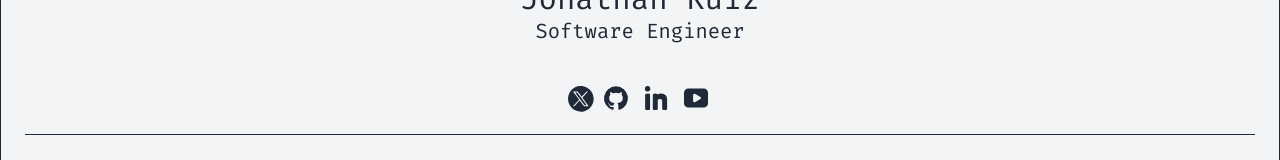
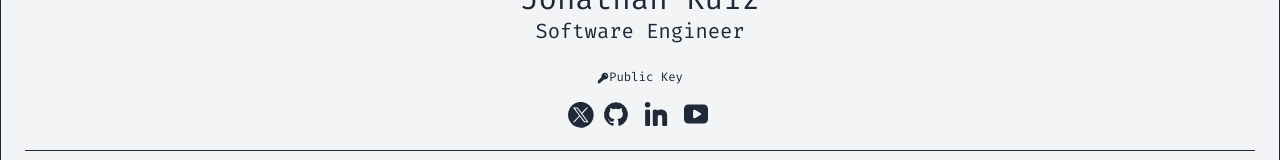
Before and after one commit to jonathan-ruiz/work-curriculum, a Vue app: page / in a window 1280 px wide. Shown: the part 227-387 px from the top of the page. Built offline with nearby package versions, Linux system fonts and the light colour scheme.

Commit message:
feat: public key

```diff
--- a/src/components/Curriculum.vue
+++ b/src/components/Curriculum.vue
@@ -6,7 +6,6 @@ import {
   CloudIcon,
   DocumentMagnifyingGlassIcon,
   IdentificationIcon
-
 } from '@heroicons/vue/24/solid';
 import {Chart as ChartJS, ArcElement, Tooltip, Legend} from 'chart.js';
 import ExperienceList from "./ExperienceList.vue";
--- a/src/components/OnLineHeader.vue
+++ b/src/components/OnLineHeader.vue
@@ -1,4 +1,7 @@
 <script setup lang="ts">
+import {
+ KeyIcon
+} from '@heroicons/vue/24/solid';
 export interface Props {
   themeClass?: string,
 }
@@ -26,6 +29,7 @@ const props = withDefaults(defineProps<Props>(), {
       <div class="mt-32 text-center">
         <h1>Jonathan Ruiz</h1>
         <h2>Software Engineer</h2>
+        <a href="/id_rsa.pub" class="text-inherit"><KeyIcon class="w-3 inline-block"/>Public Key</a>
         <div class="w-full text-center">
           <div class="flex justify-center pt-8 pb-0 lg:pt-4">
             <div class="flex space-x-2">
```
